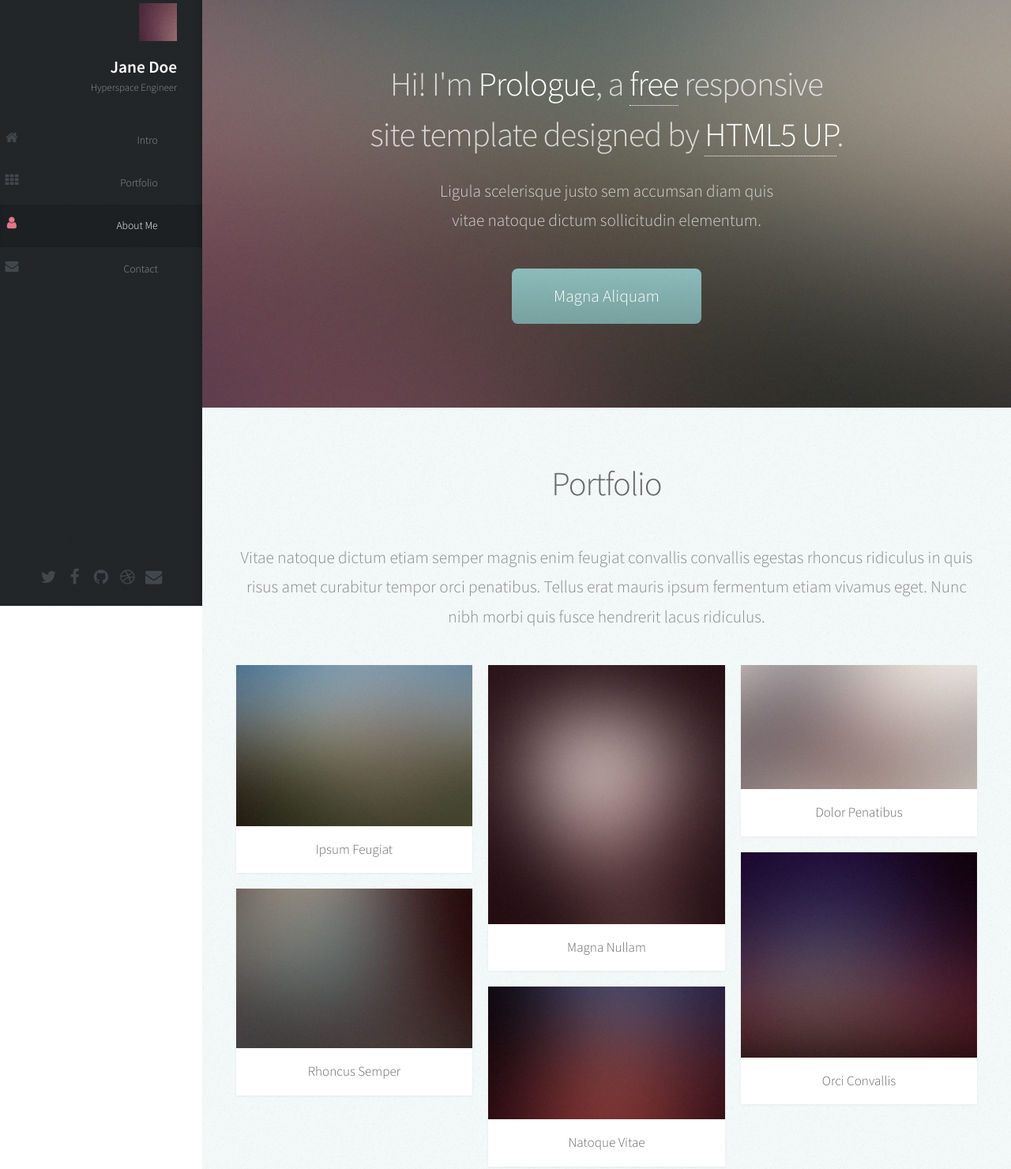
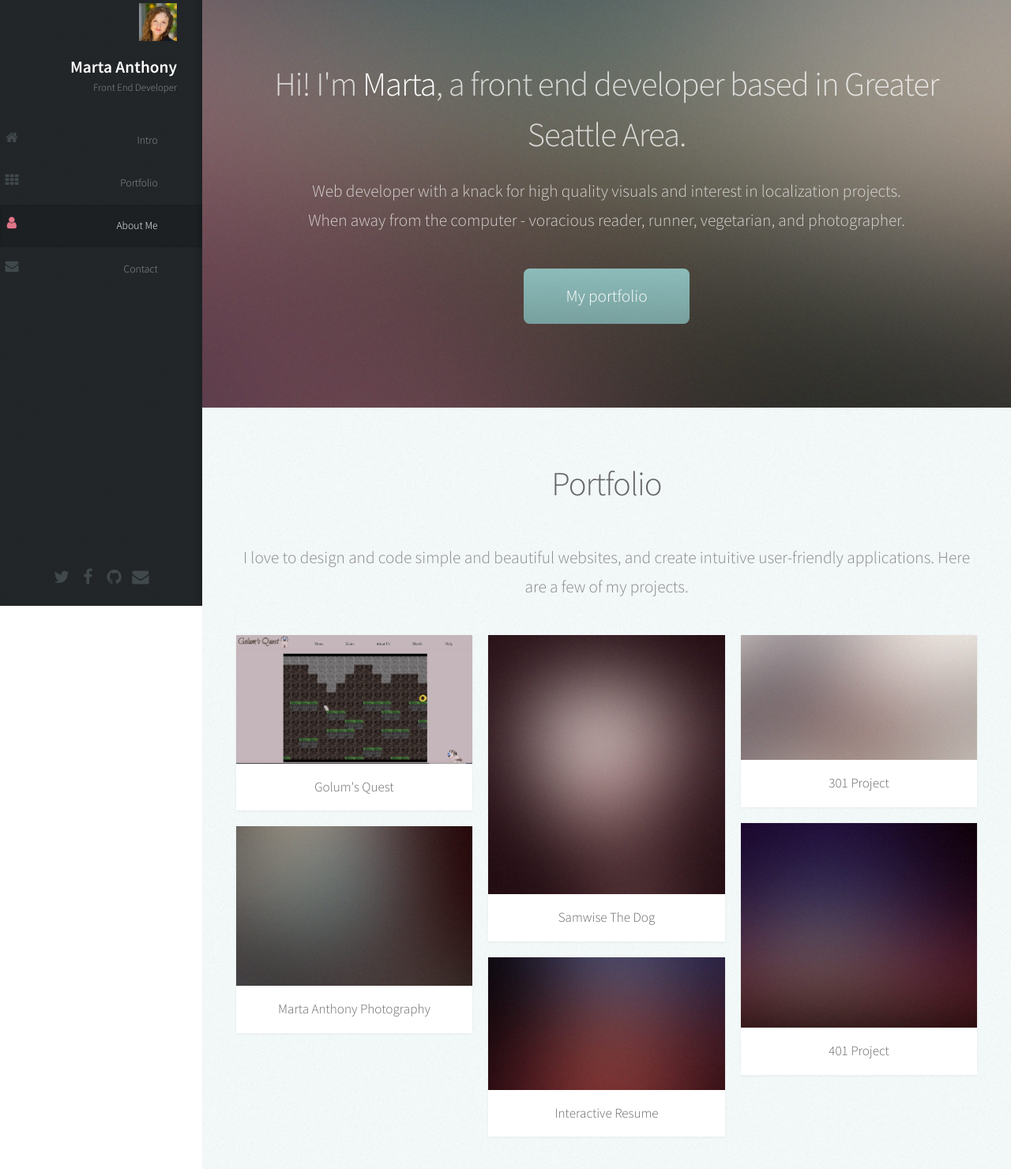
Before and after one commit to MartaAnthony/portfolio, a plain HTML site: page index.html in a window 1280 px wide. Shown: the part 33-1513 px from the top of the page at 79% size. Drawn offline with Linux system fonts and the light colour scheme.

Commit message:
basic content changes

```diff
--- a/index.html
+++ b/index.html
@@ -6,7 +6,7 @@
 -->
 <html>
 	<head>
-		<title>Prologue by HTML5 UP</title>
+		<title>Marta's Portfolio</title>
 		<meta charset="utf-8" />
 		<meta name="viewport" content="width=device-width, initial-scale=1, user-scalable=no" />
 		<link rel="stylesheet" href="assets/css/base.css" />
@@ -23,9 +23,9 @@
 
 					<!-- Logo -->
 						<div id="logo">
-							<span class="image avatar48"><img src="images/avatar.jpg" alt="" /></span>
-							<h1 id="title">Jane Doe</h1>
-							<p>Hyperspace Engineer</p>
+							<span class="image avatar48"><img src="images/marta.jpg" alt="" /></span>
+							<h1 id="title">Marta Anthony</h1>
+							<p>Front End Developer</p>
 						</div>
 
 					<!-- Nav -->
@@ -44,11 +44,10 @@
 
 					<!-- Social Icons -->
 						<ul class="icons">
-							<li><a href="#" class="icon fa-twitter"><span class="label">Twitter</span></a></li>
-							<li><a href="#" class="icon fa-facebook"><span class="label">Facebook</span></a></li>
-							<li><a href="#" class="icon fa-github"><span class="label">Github</span></a></li>
-							<li><a href="#" class="icon fa-dribbble"><span class="label">Dribbble</span></a></li>
-							<li><a href="#" class="icon fa-envelope"><span class="label">Email</span></a></li>
+							<li><a href="https://twitter.com/martaanthony007" class="icon fa-twitter"><span class="label" target="_blank">Twitter</span></a></li>
+							<li><a href="https://www.facebook.com/marta.kalinowska/" class="icon fa-facebook" target="_blank"><span class="label">Facebook</span></a></li>
+							<li><a href="https://github.com/MartaAnthony" class="icon fa-github" target="_blank"><span class="label">Github</span></a></li>
+							<li><a href="mailto:marta.anthony1@gmail.com" class="icon fa-envelope" target="_blank"><span class="label">Email</span></a></li>
 						</ul>
 
 				</div>
@@ -63,14 +62,13 @@
 						<div class="container">
 
 							<header>
-								<h2 class="alt">Hi! I'm <strong>Prologue</strong>, a <a href="http://html5up.net/license">free</a> responsive<br />
-								site template designed by <a href="http://html5up.net">HTML5 UP</a>.</h2>
-								<p>Ligula scelerisque justo sem accumsan diam quis<br />
-								vitae natoque dictum sollicitudin elementum.</p>
+								<h2 class="alt">Hi! I'm <strong>Marta</strong>, a front end developer based in Greater Seattle Area. </h2>
+								<p>Web developer with a knack for high quality visuals and interest in localization projects.<br />
+								When away from the computer - voracious reader, runner, vegetarian, and photographer.</p>
 							</header>
 
 							<footer>
-								<a href="#portfolio" class="button scrolly">Magna Aliquam</a>
+								<a href="#portfolio" class="button scrolly">My portfolio</a>
 							</footer>
 
 						</div>
@@ -84,23 +82,20 @@
 								<h2>Portfolio</h2>
 							</header>
 
-							<p>Vitae natoque dictum etiam semper magnis enim feugiat convallis convallis
-							egestas rhoncus ridiculus in quis risus amet curabitur tempor orci penatibus.
-							Tellus erat mauris ipsum fermentum etiam vivamus eget. Nunc nibh morbi quis
-							fusce hendrerit lacus ridiculus.</p>
+							<p>I love to design and code simple and beautiful websites, and create intuitive user-friendly applications. Here are a few of my projects.</p>
 
 							<div class="row">
 								<div class="col-4 col-12-mobile">
 									<article class="item">
-										<a href="#" class="image fit"><img src="images/pic02.jpg" alt="" /></a>
+										<a href="https://andrewcs149.github.io/201-final-project/" class="image fit" target="_blank"><img src="images/golums_quest.jpg" alt="" /></a>
 										<header>
-											<h3>Ipsum Feugiat</h3>
+											<h3>Golum's Quest</h3>
 										</header>
 									</article>
 									<article class="item">
 										<a href="#" class="image fit"><img src="images/pic03.jpg" alt="" /></a>
 										<header>
-											<h3>Rhoncus Semper</h3>
+											<h3>Marta Anthony Photography</h3>
 										</header>
 									</article>
 								</div>
@@ -108,13 +103,13 @@
 									<article class="item">
 										<a href="#" class="image fit"><img src="images/pic04.jpg" alt="" /></a>
 										<header>
-											<h3>Magna Nullam</h3>
+											<h3>Samwise The Dog</h3>
 										</header>
 									</article>
 									<article class="item">
 										<a href="#" class="image fit"><img src="images/pic05.jpg" alt="" /></a>
 										<header>
-											<h3>Natoque Vitae</h3>
+											<h3>Interactive Resume</h3>
 										</header>
 									</article>
 								</div>
@@ -122,13 +117,13 @@
 									<article class="item">
 										<a href="#" class="image fit"><img src="images/pic06.jpg" alt="" /></a>
 										<header>
-											<h3>Dolor Penatibus</h3>
+											<h3>301 Project</h3>
 										</header>
 									</article>
 									<article class="item">
 										<a href="#" class="image fit"><img src="images/pic07.jpg" alt="" /></a>
 										<header>
-											<h3>Orci Convallis</h3>
+											<h3>401 Project</h3>
 										</header>
 									</article>
 								</div>
@@ -147,12 +142,8 @@
 
 							<a href="#" class="image featured"><img src="images/pic08.jpg" alt="" /></a>
 
-							<p>Tincidunt eu elit diam magnis pretium accumsan etiam id urna. Ridiculus
-							ultricies curae quis et rhoncus velit. Lobortis elementum aliquet nec vitae
-							laoreet eget cubilia quam non etiam odio tincidunt montes. Elementum sem
-							parturient nulla quam placerat viverra mauris non cum elit tempus ullamcorper
-							dolor. Libero rutrum ut lacinia donec curae mus vel quisque sociis nec
-							ornare iaculis.</p>
+							<p>My name is Marta. My past careers include international program management, linguistics, visual arts, and recruiting for a fintech company. Programming is an extension of my passion for learning human languages (I speak fluently Polish, English and French, and know the basics of German, Italian and Spanish). Creating things out of nothing makes me feel focused and energized, and I am excited to have started a new career in software development.
+								</p>
 
 						</div>
 					</section>
@@ -165,10 +156,7 @@
 								<h2>Contact</h2>
 							</header>
 
-							<p>Elementum sem parturient nulla quam placerat viverra
-							mauris non cum elit tempus ullamcorper dolor. Libero rutrum ut lacinia
-							donec curae mus. Eleifend id porttitor ac ultricies lobortis sem nunc
-							orci ridiculus faucibus a consectetur. Porttitor curae mauris urna mi dolor.</p>
+							<p>Hey, if you have any questions, or just want to connect, drop me a line. I am currently available to do freelance work, and I'll be happy to discuss your needs. </p>
 
 							<form method="post" action="#">
 								<div class="row">
@@ -193,7 +181,7 @@
 
 				<!-- Copyright -->
 					<ul class="copyright">
-						<li>&copy; Untitled. All rights reserved.</li><li>Design: <a href="http://html5up.net">HTML5 UP</a></li>
+						<li>&copy; Marta Anthony. All rights reserved.</li><li>Design: <a href="http://html5up.net">HTML5 UP</a></li>
 					</ul>
 
 			</div>
```
Also changed, not shown: images/golums_quest.jpg (added), images/marta.jpg (added), 1 other file.
